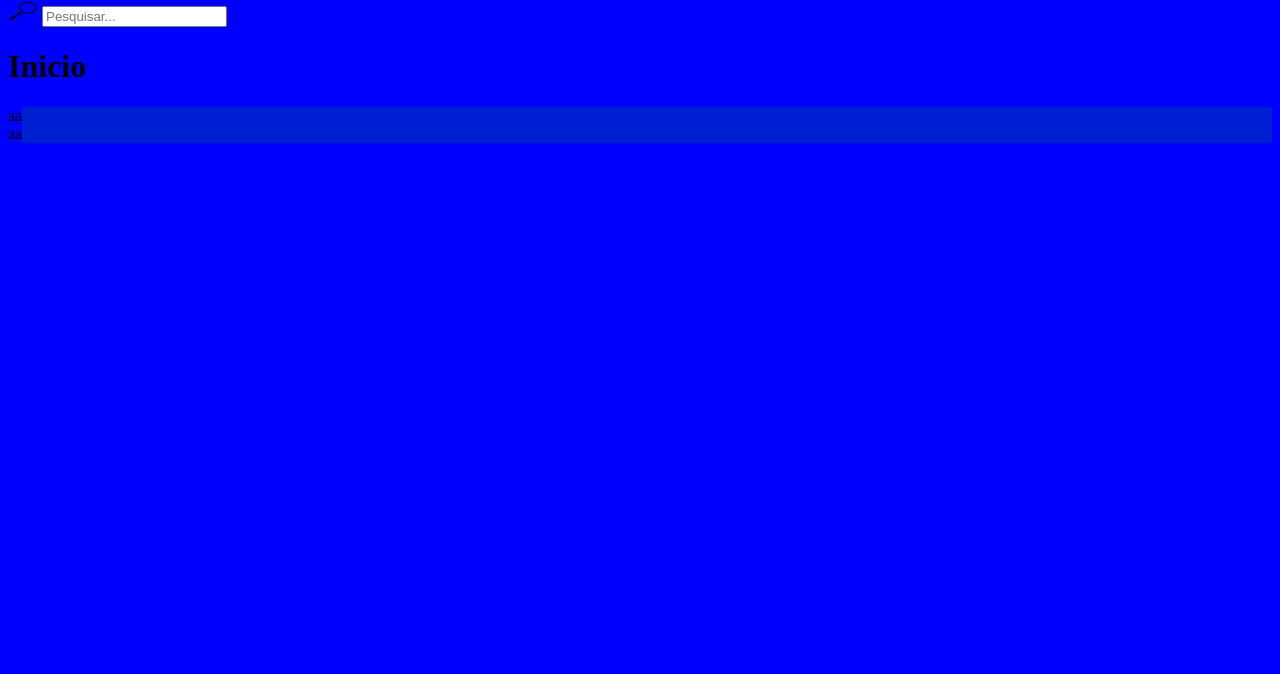
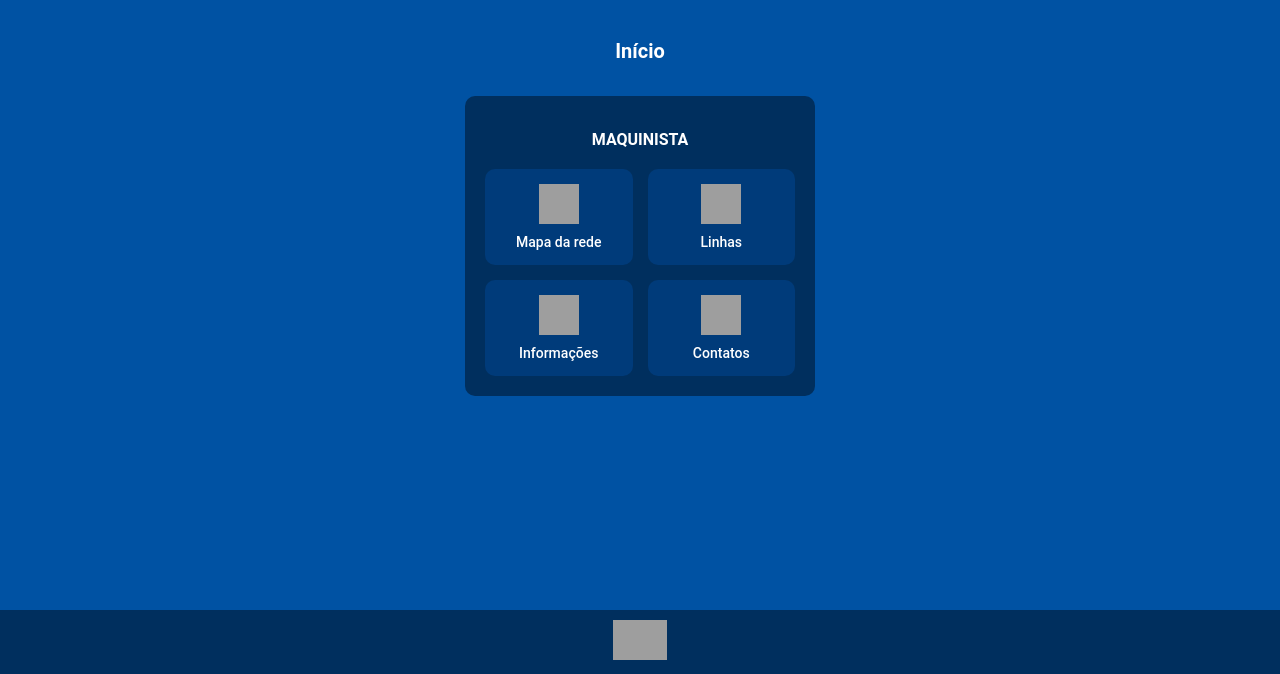
Before and after one commit to GustavoDuncker/Trabalho-trem, a PHP site: page /login/inicio.html in a window 1280 px wide. Shown: the part 126-800 px from the top of the page. Run offline with PHP 8.4, Linux system fonts and the light colour scheme; grey boxes are pictures that could not be loaded.

Commit message:
add- tudo

```diff
--- a/login/iniciio.css
+++ b/login/iniciio.css
@@ -1,17 +1,111 @@
-nav img{
-    width: 30px;
-    height: 20px;
-}
-body{
-    background-color: blue;
-}
-.centro{
-    background-color: rgb(0, 31, 209);
-}
+body {
+    margin: 0;
+    font-family: 'Roboto', sans-serif;
+    background-color: #0052A3;
+    color: white;
+    display: flex;
+    flex-direction: column;
+    min-height: 100vh;
+  }
 
-.bloco_container{
+  a {
+    text-decoration: none;
+    color: white;
+  }
+
+  .cabecalho {
+    background-image: url('bg-header.jpg'); /* Substitua pela imagem correta */
+    background-size: cover;
+    background-position: center;
+    padding: 20px 0;
+    text-align: center;
+  }
+
+  .logo-container img {
+    height: 40px;
+  }
+
+  .pesquisa {
+    margin-top: 10px;
+  }
+
+  .pesquisa input {
+    width: 80%;
+    max-width: 300px;
+    padding: 8px 12px;
+    border-radius: 20px;
+    border: none;
+    outline: none;
+  }
+
+  main {
+    flex: 1;
     display: flex;
-}
-.bloco{
-    background-color: blue;
-}
+    flex-direction: column;
+    align-items: center;
+    padding: 20px 10px;
+  }
+
+  h1 {
+    margin-top: 20px;
+    font-size: 20px;
+    font-weight: 700;
+  }
+
+  .maquinista-secao {
+    background-color: #002f5e;
+    margin-top: 20px;
+    padding: 20px;
+    border-radius: 10px;
+    width: 100%;
+    max-width: 350px;
+    box-sizing: border-box;
+  }
+
+  .maquinista-secao h2 {
+    font-size: 16px;
+    margin-bottom: 20px;
+    text-align: center;
+  }
+
+  .grid-menu {
+    display: grid;
+    grid-template-columns: 1fr 1fr;
+    gap: 15px;
+  }
+
+  .menu-item {
+    background-color: #003b7a;
+    border-radius: 10px;
+    padding: 15px 10px;
+    display: flex;
+    flex-direction: column;
+    align-items: center;
+    justify-content: center;
+    transition: background-color 0.3s;
+  }
+
+  .menu-item:hover {
+    background-color: #004b99;
+  }
+
+  .menu-item img {
+    width: 40px;
+    height: 40px;
+    margin-bottom: 10px;
+  }
+
+  .menu-item span {
+    font-size: 14px;
+    font-weight: 500;
+  }
+
+  footer {
+    background-color: #002f5e;
+    text-align: center;
+    padding: 10px;
+  }
+
+  .footer-logo {
+    height: 40px;
+  }
--- a/login/inicio.html
+++ b/login/inicio.html
@@ -8,36 +8,44 @@
     <title>Document</title>
 </head>
 <body>
-    <header>
-        <h2>Ferroviária</h2>
-        <h1>JATOTREM</h1>
-        <nav>
-            <div>
-                <img src="lupa de pesquisa.webp" alt="kkkk" id="lupa">
-                <input type="text" placeholder="Pesquisar...">
+    <body>
+        <header class="cabecalho">
+          <div class="logo-container">
+
+            <img src="logo-topo.png" alt="Ferroviária Jatotrem" class="logo">
           </div>
-    </nav>
+          <div class="pesquisa">
+            <input type="text" placeholder="Pesquisar">
+          </div>
         </header>
 
         <main>
-        <h1>Inicio</h1>
-
-        <div class="centro">
-            <div class="bloco_container">
-                <div class="bloco">a</div>
-                <div class="bloco">a</div>
+          <h1>Início</h1>
+          <section class="maquinista-secao">
+            <h2>MAQUINISTA</h2>
+            <div class="grid-menu">
+              <a href="#" class="menu-item">
+                <img src="icon-mapa.png" alt="Mapa da rede">
+                <span>Mapa da rede</span>
+              </a>
+              <a href="#" class="menu-item">
+                <img src="icon-linhas.png" alt="Linhas">
+                <span>Linhas</span>
+              </a>
+              <a href="#" class="menu-item">
+                <img src="icon-info.png" alt="Informações">
+                <span>Informações</span>
+              </a>
+              <a href="#" class="menu-item">
+                <img src="icon-contato.png" alt="Contatos">
+                <span>Contatos</span>
+              </a>
             </div>
-
-            <div class="bloco_container">
-                <div class="bloco">a</div>
-                <div class="bloco">a</div>
-            </div>
-        </div>
-
+          </section>
         </main>
 
         <footer>
-
+          <img src="logo-footer.png" alt="Ferroviária Jatotrem" class="footer-logo">
         </footer>
       </body>
 </html>
```
Lines whose indentation alone changed are shown as unchanged.
